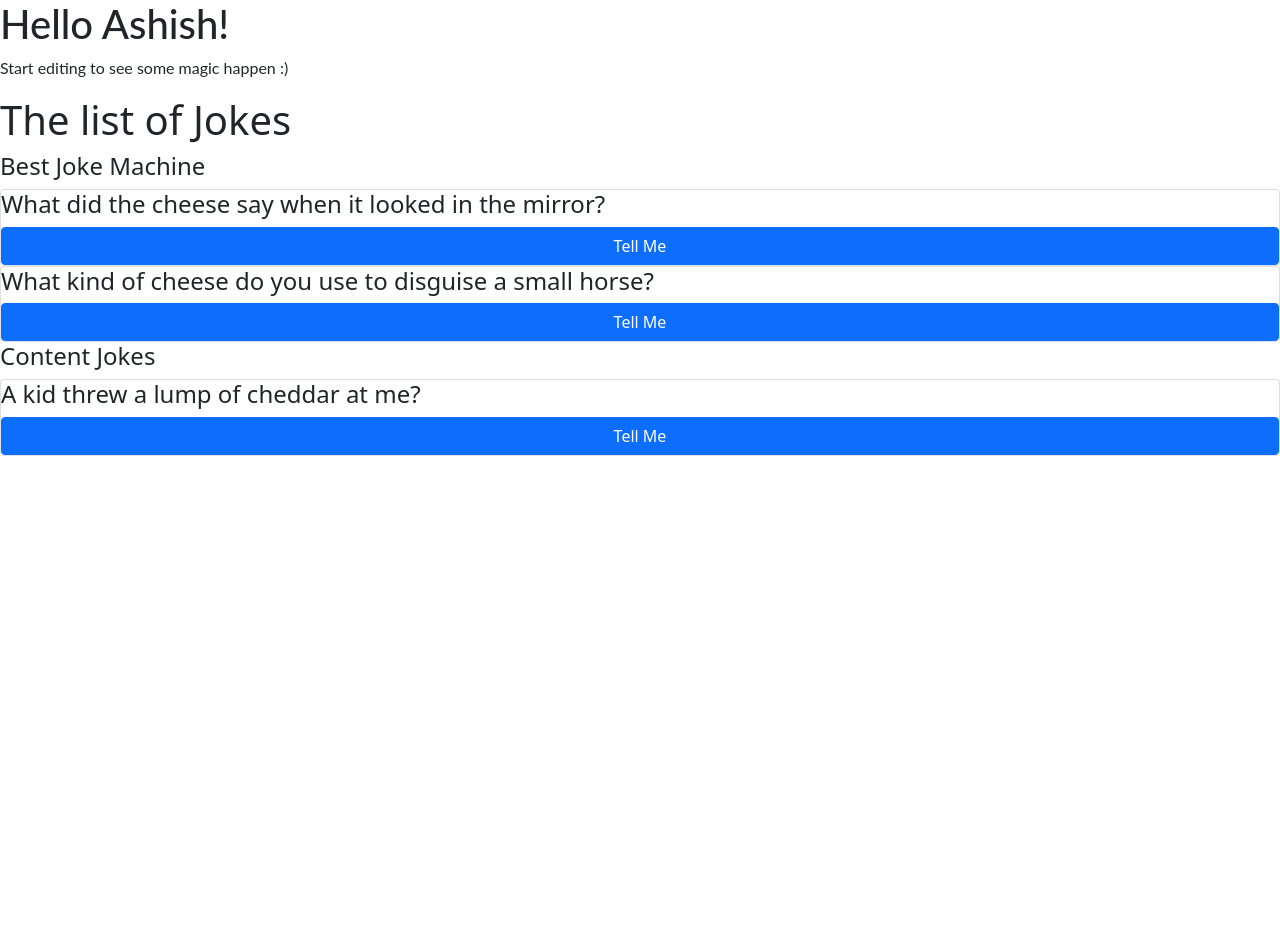
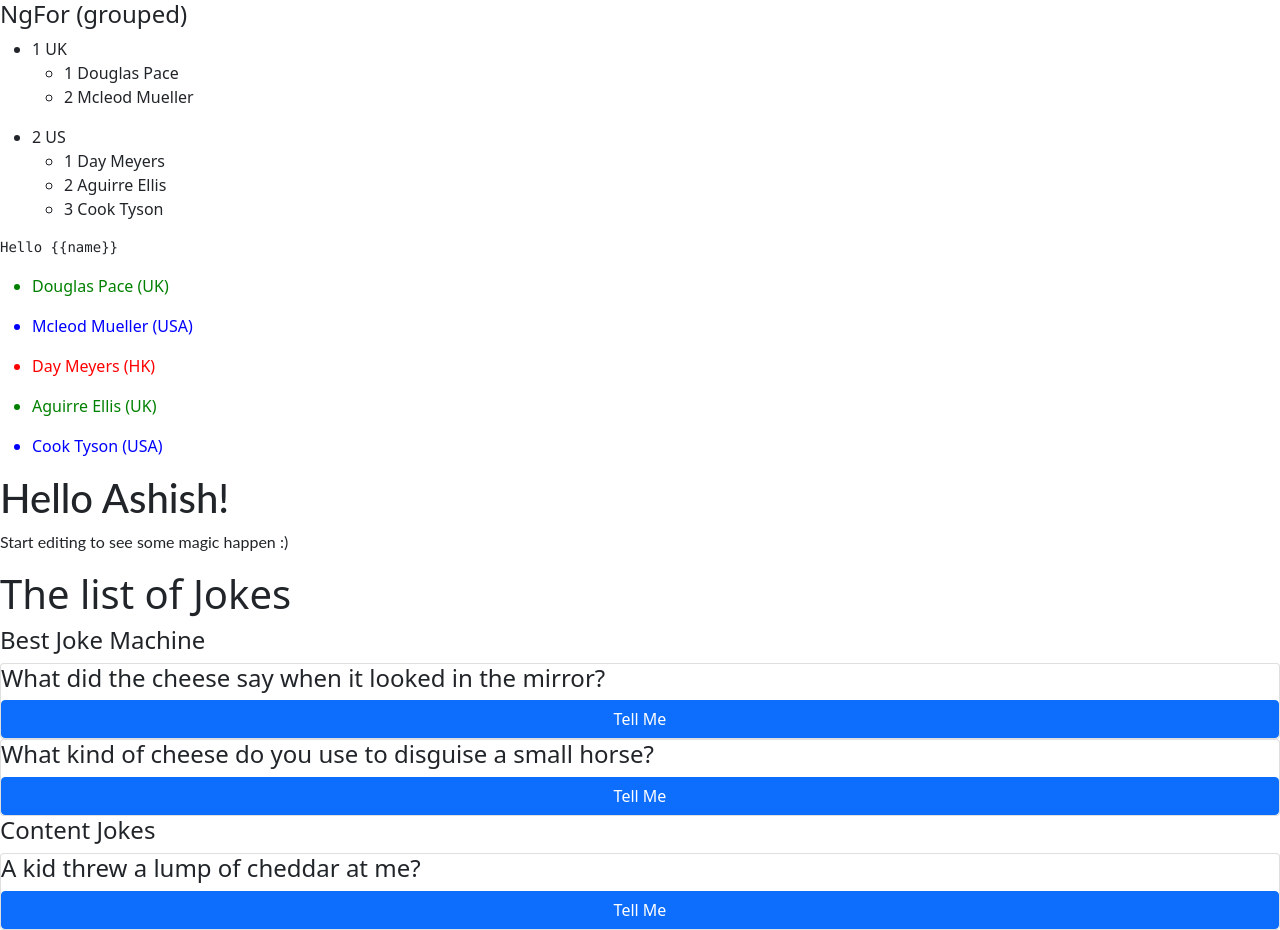
Before and after one commit to spineshanks/angular-learning, an Angular app: page / in a window 1280 px wide. Before the commit the page ends 800 px from the top, so only its background shows below. Built offline with nearby package versions, Linux system fonts and the light colour scheme.

Commit message:
Commited Till Page #250

```diff
--- a/src/app/app.component.html
+++ b/src/app/app.component.html
@@ -1,3 +1,5 @@
+<ngfor-example></ngfor-example>
+<ngif-example></ngif-example>
 <hello name="{{ name }}"></hello>
 <p>
   Start editing to see some magic happen :)
--- a/src/app/app.module.ts
+++ b/src/app/app.module.ts
@@ -6,11 +6,12 @@ import { AppComponent } from './app.component';
 import { HelloComponent } from './hello.component';
 import {JokeComponent} from './joke.component';
 import { JokeListComponent } from './jokelist.component';
-import {JokeFormComponent} from './jokeform.component';
+import {NgIfExampleComponent} from './ngifexample.component';
+import {NgForExampleComponent} from './ngforexample.component';
 
 @NgModule({
   imports:      [ BrowserModule, FormsModule ],
-  declarations: [ AppComponent, HelloComponent, JokeComponent, JokeListComponent ],
+  declarations: [ AppComponent, HelloComponent, JokeComponent, JokeListComponent, NgForExampleComponent,NgIfExampleComponent ],
   bootstrap:    [ AppComponent ]
 })
 export class AppModule { }
--- /dev/null
+++ b/src/app/ngforexample.component.ts
@@ -0,0 +1,46 @@
+import { Component} from '@angular/core';
+
+@Component({
+  selector: 'ngfor-example',
+  template: `
+  <h4>NgFor (grouped)</h4>
+  <ul *ngFor="let group of peopleByCountry;let i=index">
+   <li>{{i+1}} {{ group.country }}</li>
+   <ul>
+   <li *ngFor="let person of group.people;let j=index">
+   {{j+1}} {{ person.name }}
+   </li>
+   </ul>
+  </ul>
+ `
+})
+
+export class NgForExampleComponent{
+  peopleByCountry: any[] = [
+    {
+    'country': 'UK',
+    'people': [
+    {
+    "name": "Douglas Pace"
+    },
+    {
+    "name": "Mcleod Mueller"
+    },
+    ]
+    },
+    {
+    'country': 'US',
+    'people': [
+    {
+    "name": "Day Meyers"
+    },
+    {
+    "name": "Aguirre Ellis"
+    },
+    {
+    "name": "Cook Tyson"
+    }
+    ]
+    }
+    ];
+}
--- /dev/null
+++ b/src/app/ngifexample.component.ts
@@ -0,0 +1,53 @@
+import { Component } from '@angular/core';
+
+@Component({
+  selector: 'ngif-example',
+  template: `
+  <pre ngNonBindable>Hello {{name}}</pre>
+  <ul *ngFor="let person of people">
+    <li [ngStyle]="{'color':getColor(person.country)}"> {{ person.name }} ({{
+  person.country }})
+    </li>
+</ul>
+ `,
+})
+export class NgIfExampleComponent {
+  name="Ashish";
+  getColor(country) {
+    switch (country) {
+      case 'UK':
+        return 'green';
+      case 'USA':
+        return 'blue';
+      case 'HK':
+        return 'red';
+    }
+  }
+  people: any[] = [
+    {
+      name: 'Douglas Pace',
+      age: 35,
+      country: 'UK',
+    },
+    {
+      name: 'Mcleod Mueller',
+      age: 32,
+      country: 'USA',
+    },
+    {
+      name: 'Day Meyers',
+      age: 21,
+      country: 'HK',
+    },
+    {
+      name: 'Aguirre Ellis',
+      age: 34,
+      country: 'UK',
+    },
+    {
+      name: 'Cook Tyson',
+      age: 32,
+      country: 'USA',
+    },
+  ];
+}
```
